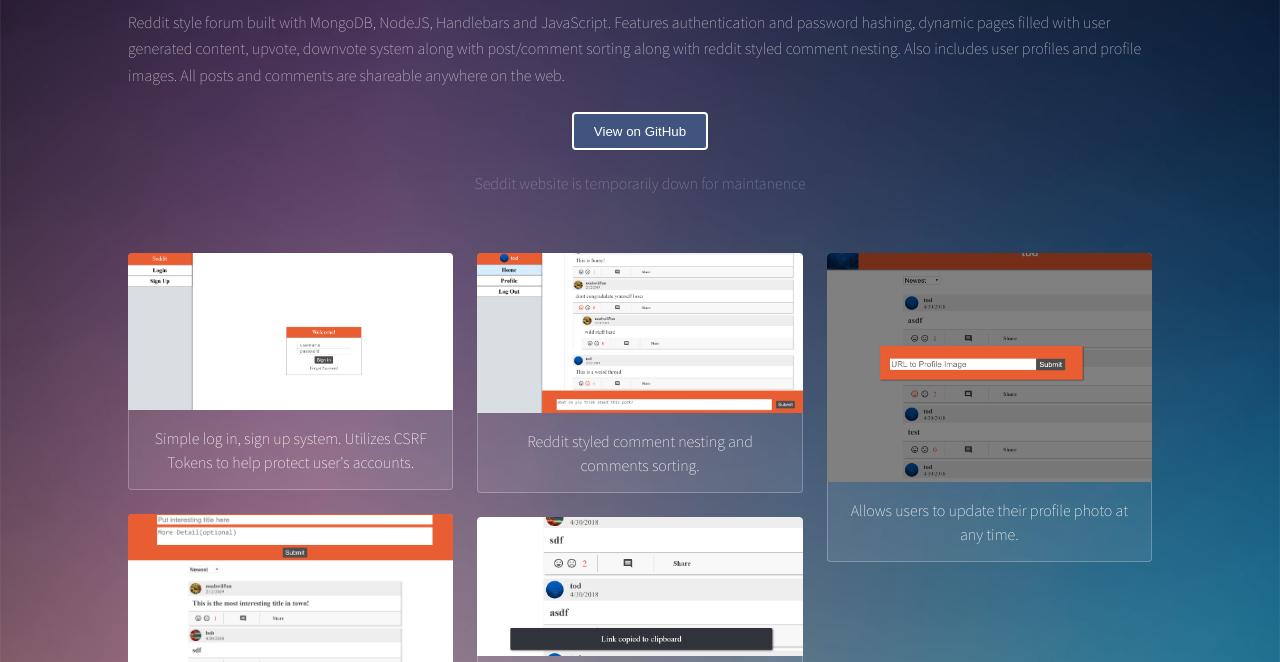
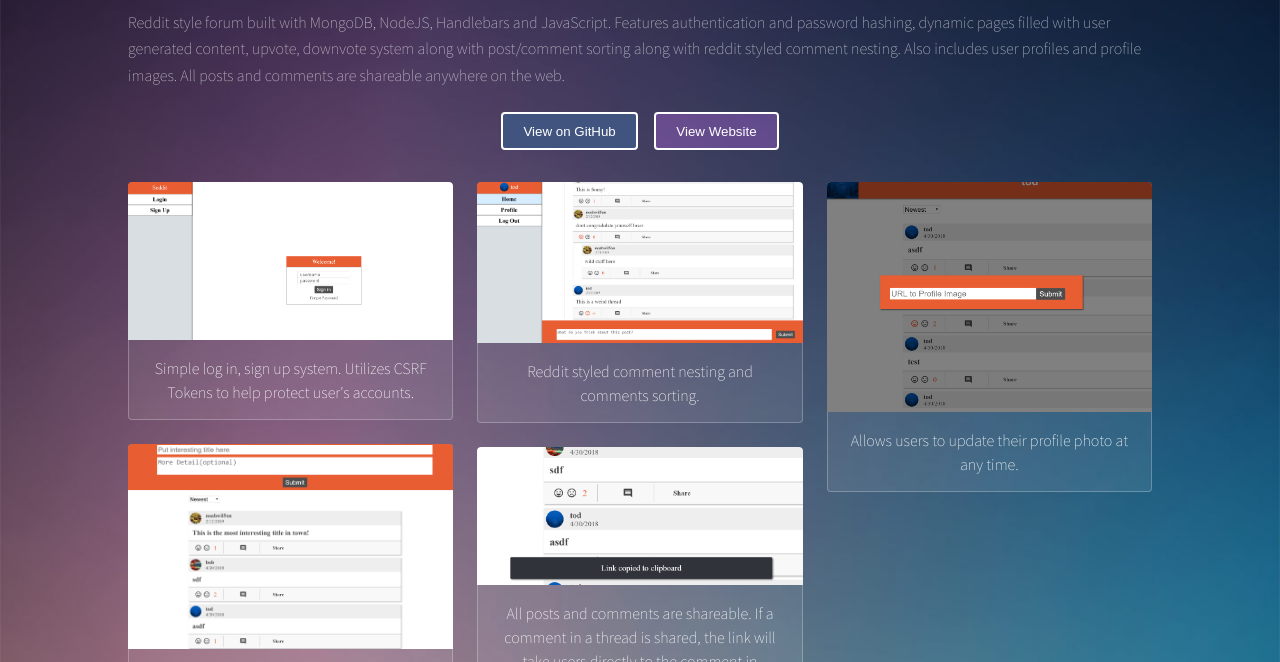
Before and after one commit to NoahWil5on/Portfolio_01, a plain HTML site: page public/pages/seddit.html in a window 1280 px wide. Shown: the part 125-787 px from the top of the page. Drawn offline with Linux system fonts and the light colour scheme.

Commit message:
updated seddit project to link to seddit website

```diff
--- a/public/pages/seddit.html
+++ b/public/pages/seddit.html
@@ -27,7 +27,7 @@
                 upvote, downvote system along with post/comment sorting along with reddit styled comment nesting. Also includes
                 user profiles and profile images. All posts and comments are shareable anywhere on the web.</p>
             <button onclick="window.location.href = 'https://github.com/NoahWil5on/Seddit'">View on GitHub</button>
-            <p style="margin-top: 20px;">Seddit website is temporarily down for maintanence</p>
+            <button onclick="window.location.href = 'https://seddit-430.herokuapp.com/'" class="website">View Website</button>
         </header>
 
         <!-- Main -->
```
Also changed, not shown: 1 other file.
